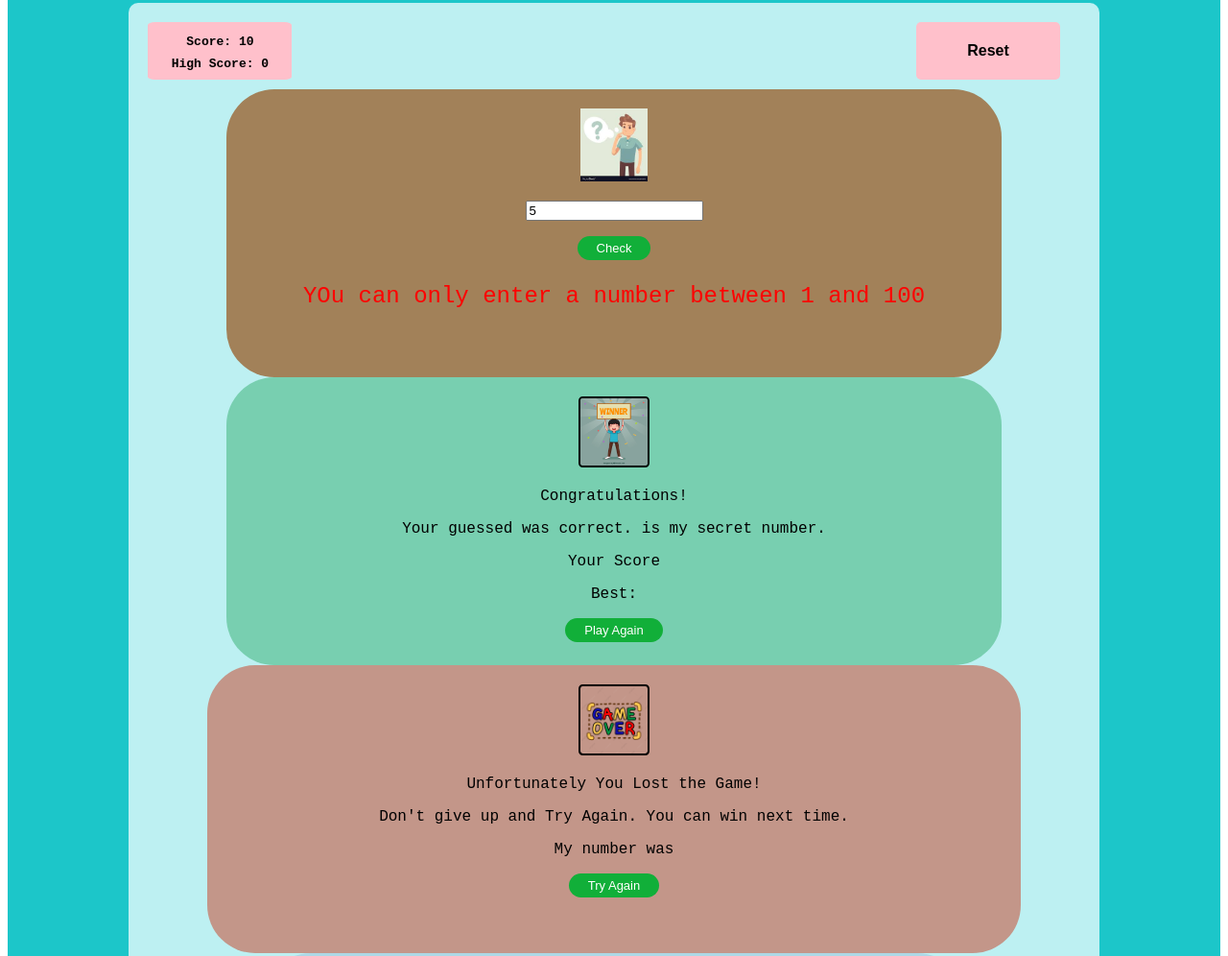
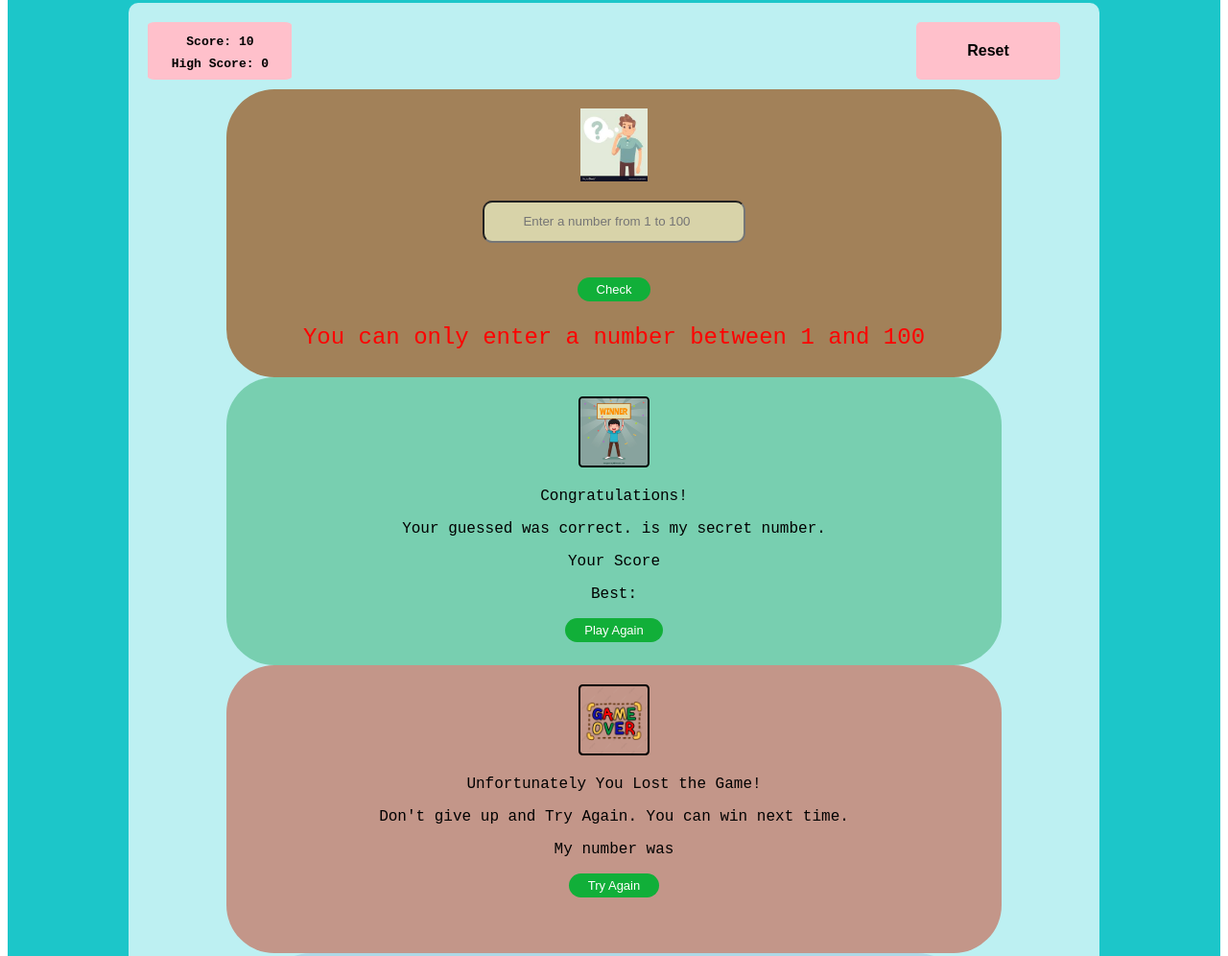
Before and after one commit to merlock18/billsTravel, a plain HTML site: page GuessGame/index.html in a window 1280 px wide. Shown: the part 150-1146 px from the top of the page at 96% size. Drawn offline with Linux system fonts and the light colour scheme.

Commit message:
update layout

```diff
--- a/GuessGame/index.html
+++ b/GuessGame/index.html
@@ -34,15 +34,16 @@
         <div class="enterNumber">
           <img src="img/question.jpeg" alt="Enter Number Image" />
           <input
+            class="inputNumber"
             type="number"
             id="guessInput"
             placeholder="Enter a number from 1 to 100"
-            value="5"
+
           />
           <p></p>
           <button id="checkButton" class="AgainBtn">Check</button>
           <p id="errorMessage" class="message">
-            YOu can only enter a number between 1 and 100
+            You can only enter a number between 1 and 100
           </p>
         </div>
         <div class="win">
@@ -67,7 +68,10 @@
         <!-- Guess history-->
         <div class="history">
           <p>Guess History:</p>
-          <ul id="guessHistory"></ul>
+          <ul id="guessHistory">
+            <li id="guessitem"></li>
+          </ul>
+
         </div>
       </div>
     </div>
--- a/GuessGame/style.css
+++ b/GuessGame/style.css
@@ -90,6 +90,17 @@
   display: block;
   width: 70px;
   padding: 20px;
+  border-radius: 10px;
+}
+
+.enterNumber > input {
+  height: 30px;
+  width: 250px;
+  margin-bottom: 20px;
+  padding: 5px 10px;
+  border-radius: 10px;
+  background-color: rgb(216, 211, 169);
+  text-align: center;
 }
 
 .win {
@@ -123,10 +134,6 @@
 }
 
 .loss {
-  padding-left: 20px;
-  padding-right: 20px;
-  visibility: visible;
-
   background-color: rgb(195, 150, 137);
   width: 80%;
   margin-left: auto;
```
